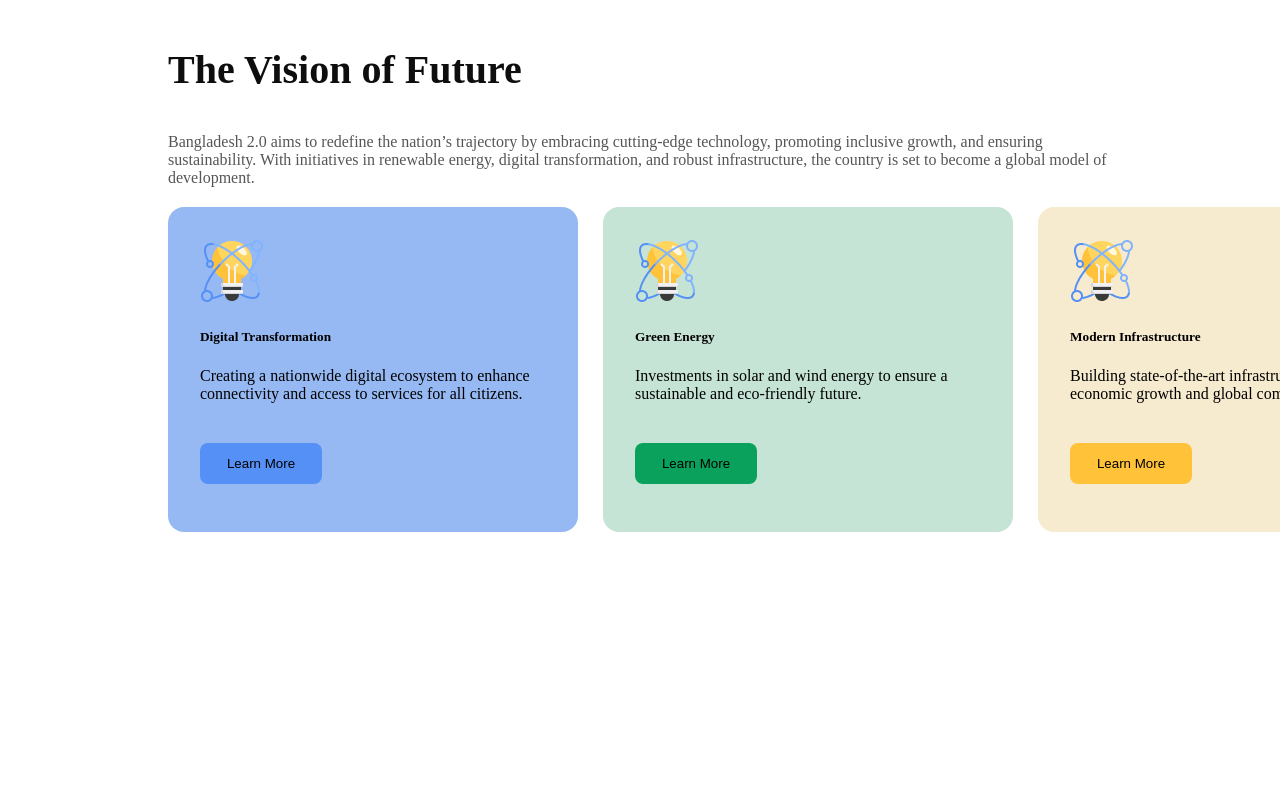
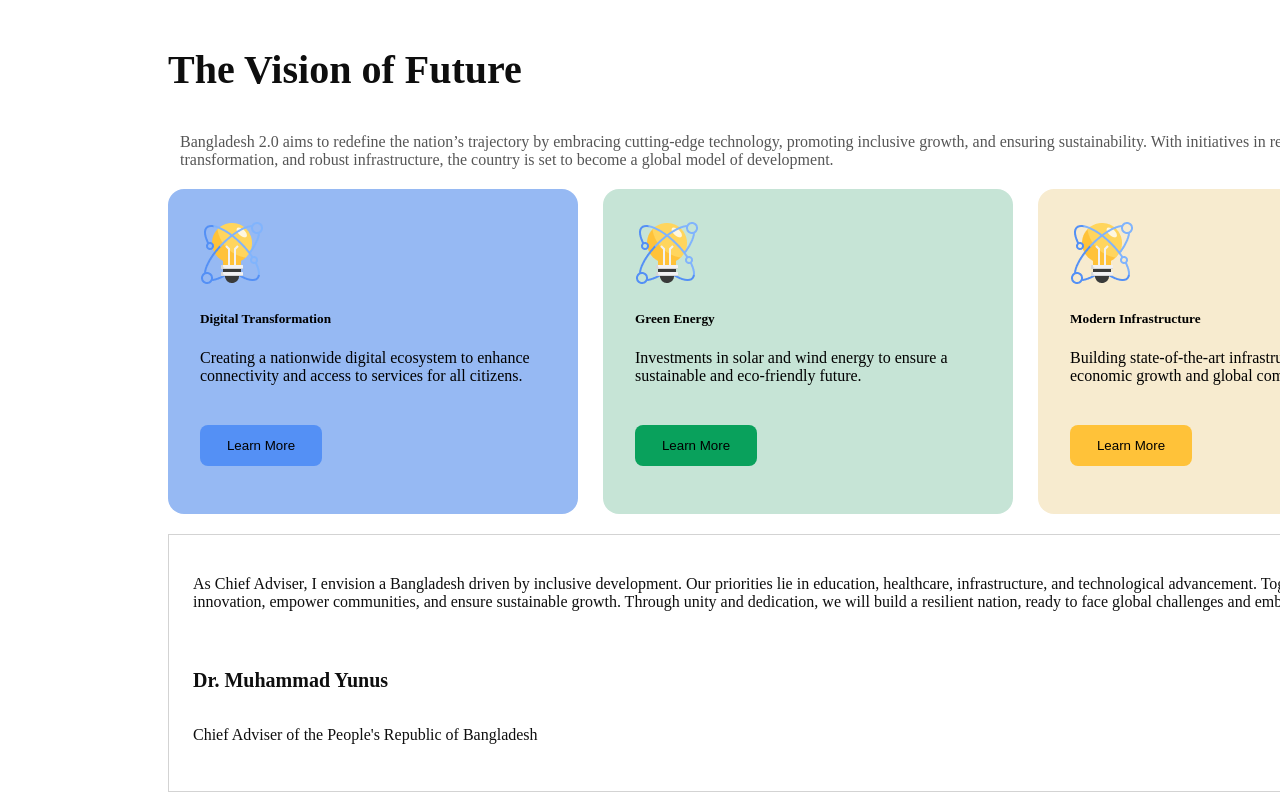
Before and after one commit to mrabdurrahim/first-website, a plain HTML site: page index.html in a window 1280 px wide. Shown: the part 1135-1935 px from the top of the page. Before the commit the page ends 1687 px from the top, so only its background shows below. Drawn offline with Linux system fonts and the light colour scheme.

Commit message:
added css

```diff
--- a/index.html
+++ b/index.html
@@ -9,7 +9,7 @@
   <link href="https://fonts.googleapis.com/css2?family=Fira+Sans:ital,wght@0,100;0,200;0,300;0,400;0,500;0,600;0,700;0,800;0,900;1,100;1,200;1,300;1,400;1,500;1,600;1,700;1,800;1,900&display=swap" rel="stylesheet">
   <link rel="stylesheet" href="style/style.css">
 </head>
-<body class="fira-sans">
+<body class="fira-sans;">
   <header>
     <nav>
       <h4 class="nav-title">Bangladesh 2.0</h4>
@@ -78,6 +78,13 @@
         <button class="btn-3">Learn More</button>
       </div>
     </section>
+    <section class="chief">
+      <div class="chief-1">
+        <p class="statement">As Chief Adviser, I envision a Bangladesh driven by inclusive development. Our priorities lie in education, healthcare, infrastructure, and technological advancement. Together, we will foster innovation, empower communities, and ensure sustainable growth. Through unity and dedication, we will build a resilient nation, ready to face global challenges and embrace opportunities.</p>
+        <h5 class="name">Dr. Muhammad Yunus</h5>
+        <p class="rank">Chief Adviser of the People's Republic of Bangladesh</p>
+      </div>
+    </section>
   </main>
   <footer>
 
--- a/style/style.css
+++ b/style/style.css
@@ -190,12 +190,14 @@ nav ul li{
   margin-top:12px;
 }
 .card-description{
+  width:1280px;
   margin:0 160px;
   font-size:16px;
   font-weight:normal;
   color:#0E0E0E;
   opacity:70%;
-  padding:0;
+  padding:0 12px;
+  border:none;
 }
 
 .color-card{
@@ -290,3 +292,28 @@ nav ul li{
   align-items:center;
   justify-content:center;
 }
+.chief{
+  width:1280px;
+  height:256px;
+  margin:0 160px 0 160px;
+  border:1px solid lightgray;
+}
+.statement{
+  font-size:16px;
+  font-weight:normal;
+  color:#0E0E0E;
+  padding:24px 24px 0 24px;
+}
+.name{
+  font-size:20px;
+  line-height:24px;
+  font-weight:500px;
+  color:#0E0E0E;
+  padding:24px 24px 0 24px;
+}
+.rank{
+  font-size:16px;
+  font-weight:normal;
+  color:#0E0E0E;
+  padding:0 24px 0 24px;
+}
```
